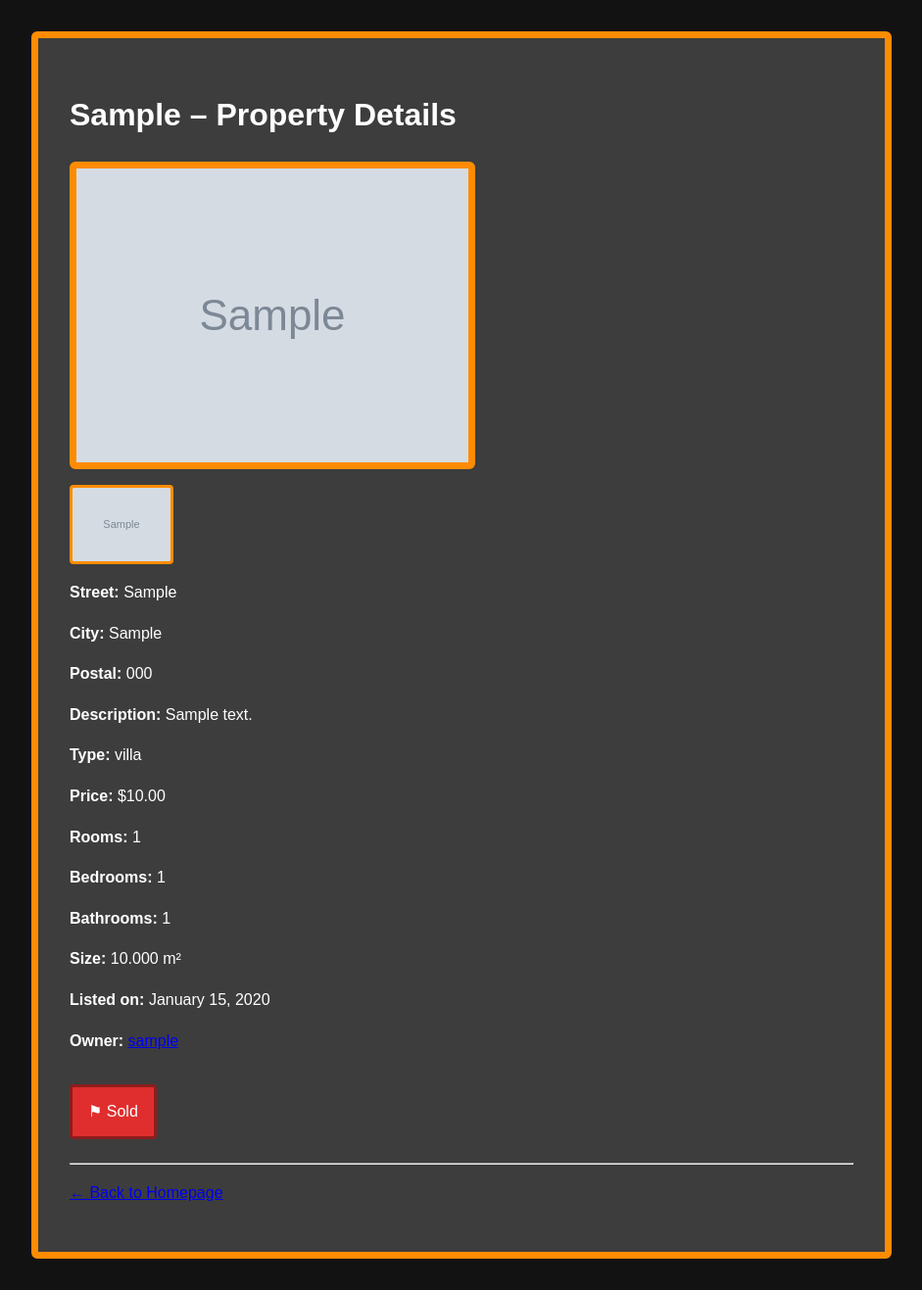
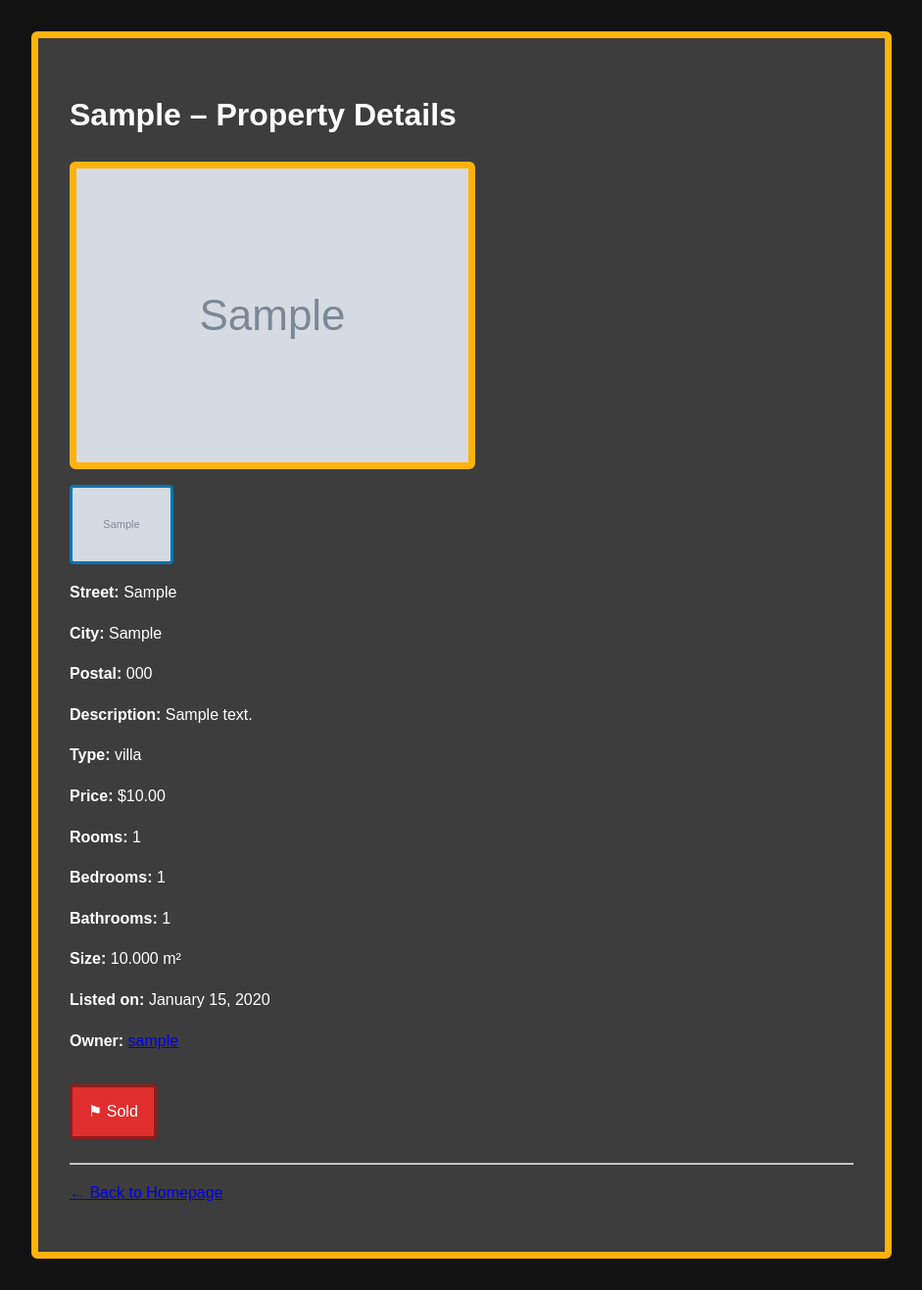
Before and after one commit to 00fire/Mortgage-Mayhem, a Django app: page /property_detail/1/ in a window 1280 px wide. Shown: the whole page at 98% size, without its empty margins (169-1110 px from the left). Run offline with Django 5.2, Linux system fonts and the light colour scheme; a user stored in the database is signed in; tables that the repository leaves empty hold one stand-in row (values such as "Sample post"); grey boxes marked "Sample" are stand-in pictures.

Commit message:
Update property_detail.css

```diff
--- a/app2/static/property_detail.css
+++ b/app2/static/property_detail.css
@@ -15,7 +15,7 @@ body {
   margin: 2rem auto;
   color: rgb(255, 255, 255);
   background-color: #3d3d3d;
-  border: 7px solid #FF8C00;
+  border: 7px solid #ffb20c;
   border-radius: 6px;
 }
 
@@ -50,7 +50,7 @@ body {
   max-width: 100%;
   height: auto;
   margin-bottom: 1rem;
-  border: 7px solid #FF8C00;
+  border: 7px solid #ffb20c;
   border-radius: 6px;
 }
 
@@ -67,7 +67,7 @@ body {
   object-fit: cover;
   border-radius: 4px;
   cursor: pointer;
-  border: 3px solid #FF8C00;
+  border: 3px solid #0077b6;
   /* optionally add a lightbox onclick behavior later */
 }
 
```
